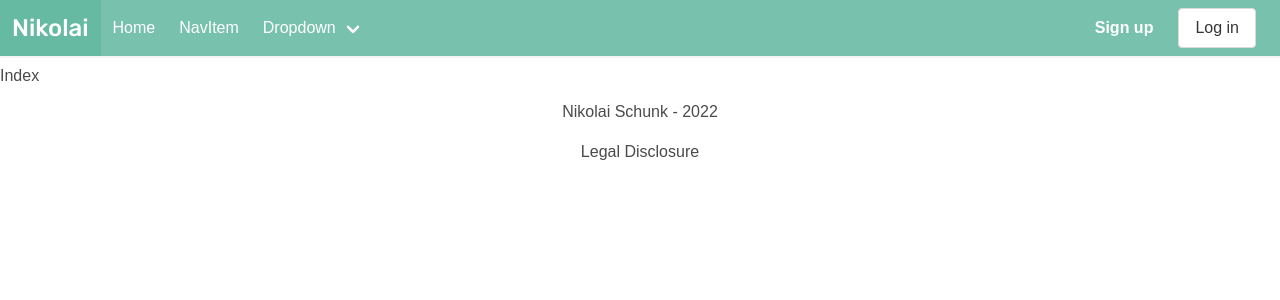
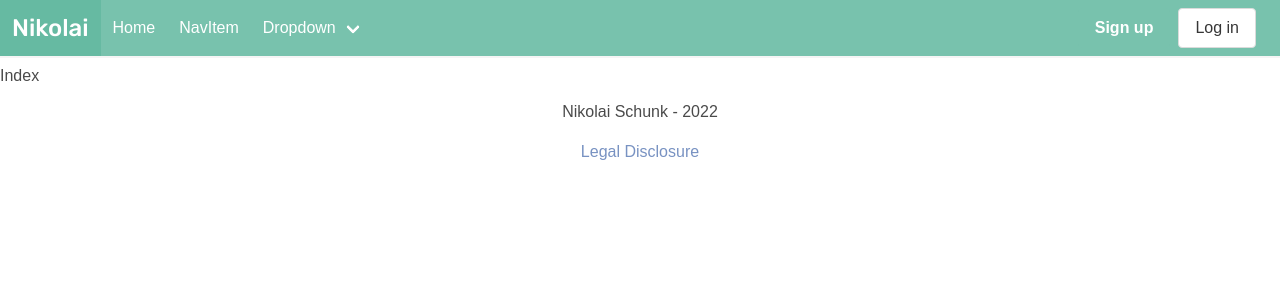
Before and after one commit to BirthdayyBot/birthdayy.xyz, a Next.js app: page / in a window 1280 px wide. Shown: the top 300 px of the page. Built offline with nearby package versions, Linux system fonts and the light colour scheme; a web font is replaced by a local one.

Commit message:
Fixed Footer

```diff
--- a/components/Footer/Footer.js
+++ b/components/Footer/Footer.js
@@ -3,7 +3,7 @@ import style from "../../styles/Footer.module.scss";
 
 const Footer = () => {
   return (
-    <div className="footer_component mt-3">
+    <div className={style.footer_component}>
       <div className="content has-text-centered">
         <p>Nikolai Schunk - 2022</p>
         <Link href="/disclosure">Legal Disclosure</Link>
--- a/styles/footer.module.scss
+++ b/styles/footer.module.scss
@@ -0,0 +1,5 @@
+.footer_component {
+//   background-color: red;
+  margin-top: 0.75rem;
+  height: 5rem;
+}
--- a/styles/globals.scss
+++ b/styles/globals.scss
@@ -2,17 +2,6 @@
 @import "../node_modules/bulma/sass/utilities/initial-variables";
 @import "../styles/theme/theme";
 @import "../node_modules/bulma/bulma";
-
-html,
-body {
-  padding: 0;
-  margin: 0;
-}
-
-a {
-  color: inherit;
-  text-decoration: none;
-}
 
 * {
   box-sizing: border-box;
--- a/styles/theme/theme.scss
+++ b/styles/theme/theme.scss
@@ -11,11 +11,6 @@
 .is-logo {
   font-family: $header-font;
 }
-// container on mobile bigger
-// .container {
-//   padding-left: 1rem;
-//   padding-right: 1rem;
-// }
 
 // classname with number as props (e.g. .is-heading-1)
 .is-heading-1 {
```
